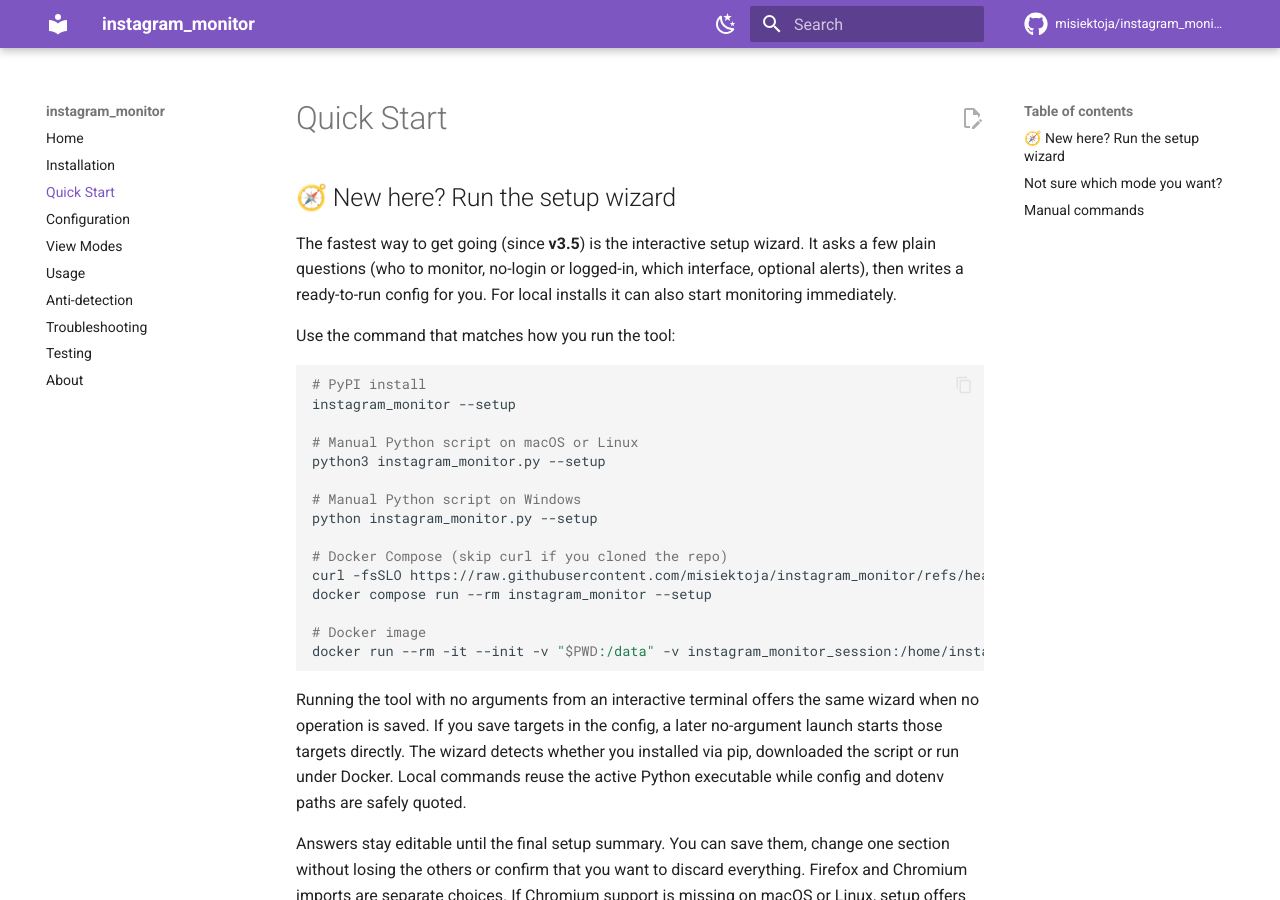
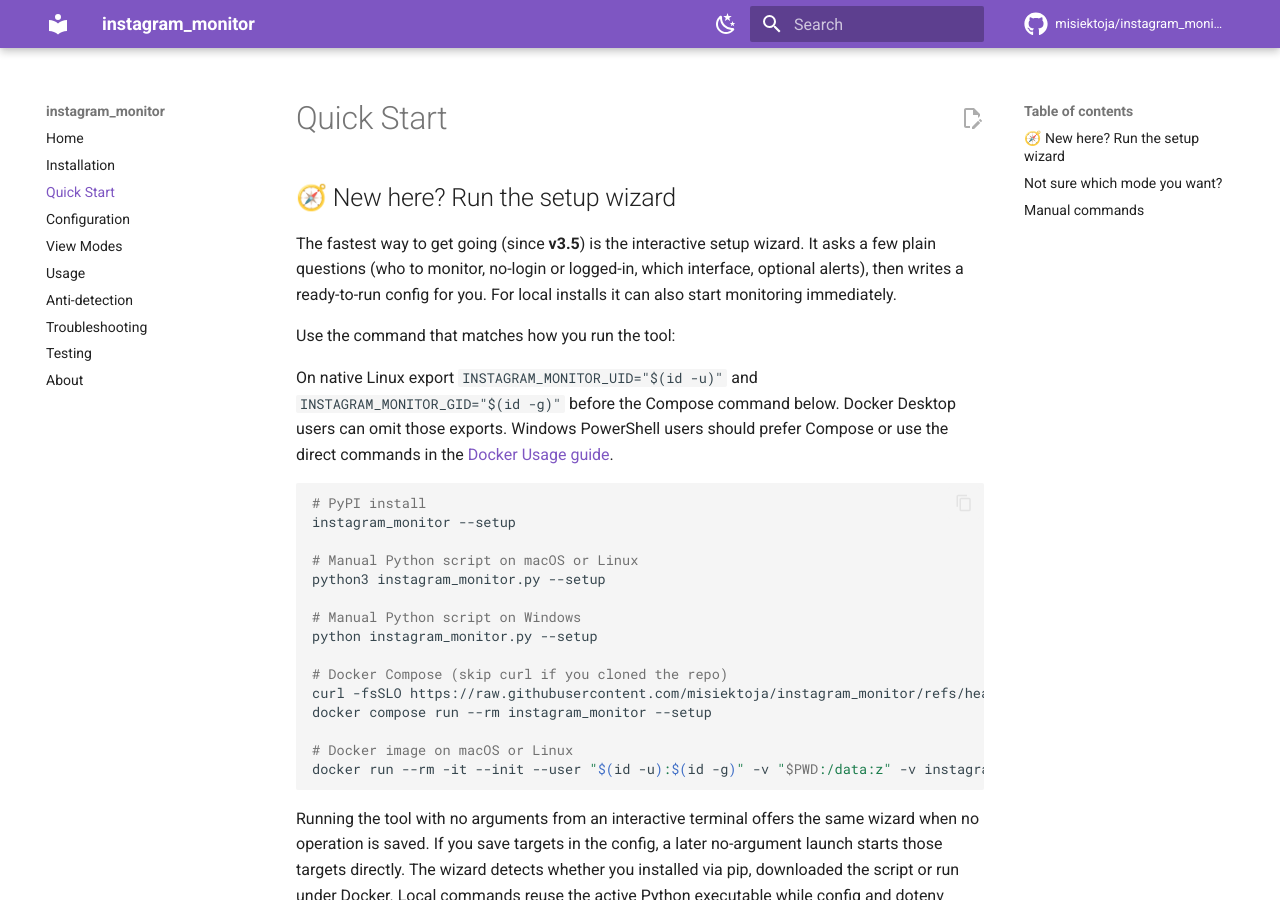
Before and after one commit to misiektoja/instagram_monitor, an MkDocs documentation site: the page built from docs/quick-start.md, in a window 1280 px wide and 900 px high. Built offline with MkDocs 1.6.1 and Material for MkDocs 9.7.7, drawn with Linux system fonts in a browser that asks for light colours; comment, search, counter and statistics services are not loaded.

Commit message:
docs(quick-start): add mapped-user Docker setup

````diff
--- a/docs/quick-start.md
+++ b/docs/quick-start.md
@@ -6,6 +6,8 @@
 The fastest way to get going (since **v3.5**) is the interactive setup wizard. It asks a few plain questions (who to monitor, no-login or logged-in, which interface, optional alerts), then writes a ready-to-run config for you. For local installs it can also start monitoring immediately.
 
 Use the command that matches how you run the tool:
+
+On native Linux export `INSTAGRAM_MONITOR_UID="$(id -u)"` and `INSTAGRAM_MONITOR_GID="$(id -g)"` before the Compose command below. Docker Desktop users can omit those exports. Windows PowerShell users should prefer Compose or use the direct commands in the [Docker Usage guide](usage.md#docker-usage-recommended).
 
 ```sh
 # PyPI install
@@ -21,8 +23,8 @@ python instagram_monitor.py --setup
 curl -fsSLO https://raw.githubusercontent.com/misiektoja/instagram_monitor/refs/heads/main/docker-compose.yml
 docker compose run --rm instagram_monitor --setup
 
-# Docker image
-docker run --rm -it --init -v "$PWD:/data" -v instagram_monitor_session:/home/instagram/.config/instaloader -p 8000:8000 misiektoja/instagram-monitor --setup
+# Docker image on macOS or Linux
+docker run --rm -it --init --user "$(id -u):$(id -g)" -v "$PWD:/data:z" -v instagram_monitor_session:/home/instagram/.config/instaloader misiektoja/instagram-monitor --setup
 ```
 
 Running the tool with no arguments from an interactive terminal offers the same wizard when no operation is saved. If you save targets in the config, a later no-argument launch starts those targets directly. The wizard detects whether you installed via pip, downloaded the script or run under Docker. Local commands reuse the active Python executable while config and dotenv paths are safely quoted.
````
